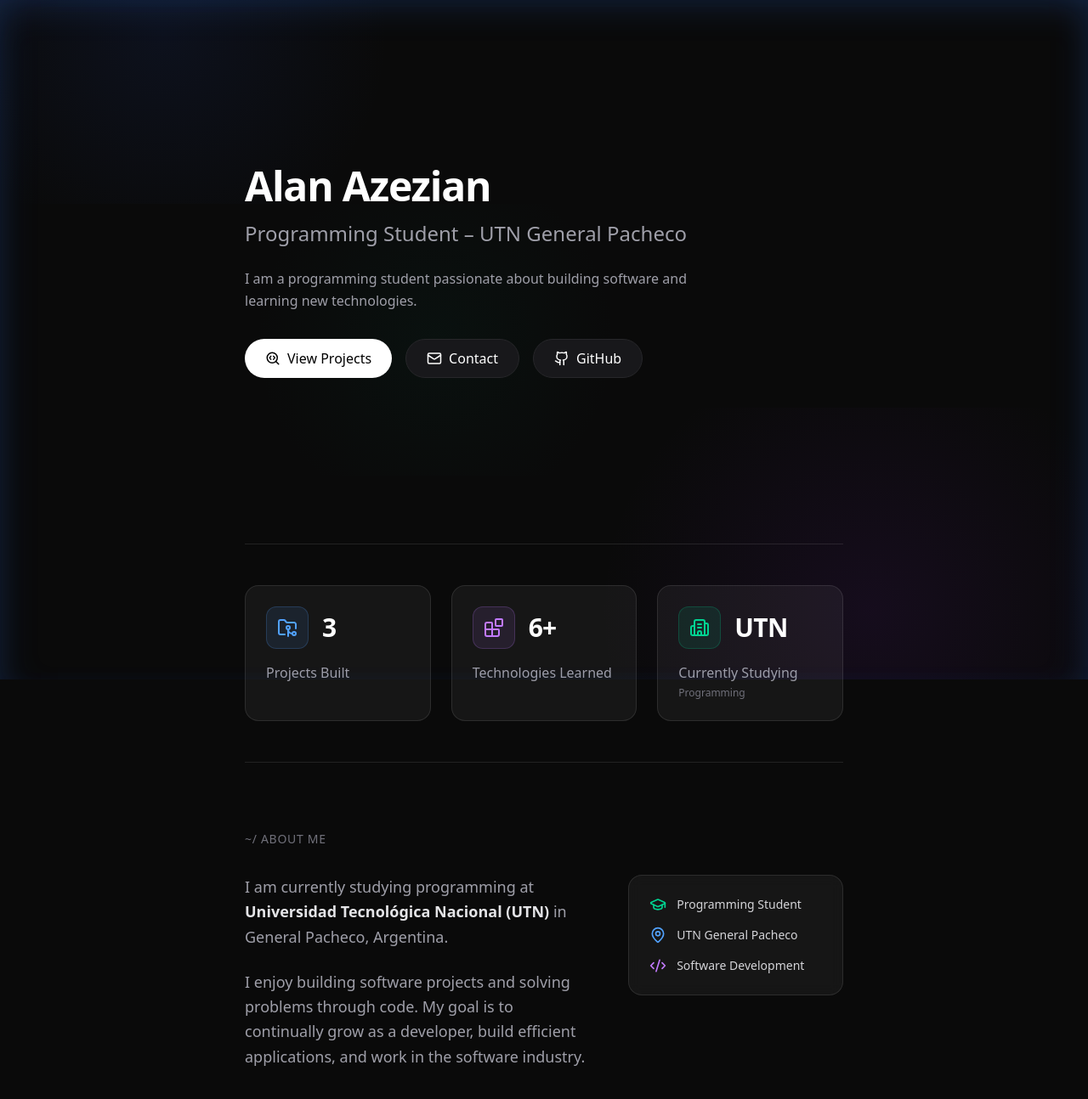
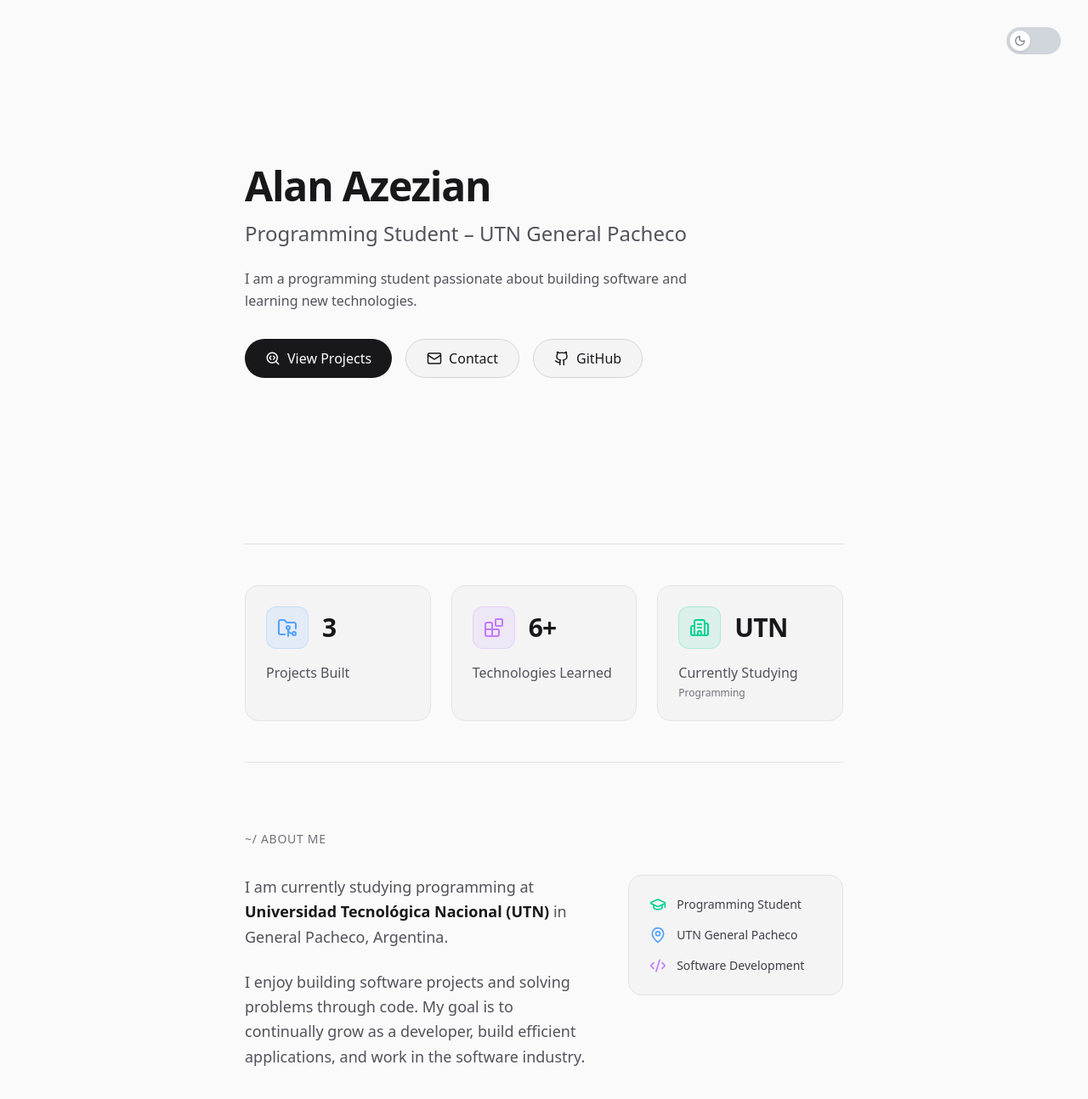
Before and after one commit to AlanAzezian/Portfolio-web, a Next.js app: page / in a window 1280 px wide. Shown: the top 1294 px of the page at 85% size. Built offline with nearby package versions, Linux system fonts and the light colour scheme.

Commit message:
integrar boton dark/light mode

```diff
--- a/src/app/globals.css
+++ b/src/app/globals.css
@@ -1,10 +1,19 @@
 @import "tailwindcss";
+@custom-variant dark (&:where(.dark, .dark *));
 
 @theme {
   --color-background: #0a0a0a;
   --color-foreground: #ededed;
   --font-sans: var(--font-geist-sans);
   --font-mono: var(--font-geist-mono);
+}
+
+@layer base {
+  *, ::before, ::after {
+    transition-property: background-color, border-color, color, fill, stroke;
+    transition-duration: 500ms;
+    transition-timing-function: ease-in-out;
+  }
 }
 
 @layer base {
--- a/src/app/layout.tsx
+++ b/src/app/layout.tsx
@@ -2,6 +2,7 @@ import type { Metadata } from "next";
 import { Geist, Geist_Mono } from "next/font/google";
 import "./globals.css";
 import BackgroundEffects from "@/components/BackgroundEffects";
+import ThemeToggle from "@/components/ThemeToggle";
 
 const geistSans = Geist({
   variable: "--font-geist-sans",
@@ -24,12 +25,30 @@ export default function RootLayout({
   children: React.ReactNode;
 }>) {
   return (
-    <html lang="en" className="dark" suppressHydrationWarning>
+    <html lang="en" suppressHydrationWarning>
+      <head>
+        <script
+          dangerouslySetInnerHTML={{
+            __html: `
+              try {
+                if (localStorage.theme === 'dark' || (!('theme' in localStorage) && window.matchMedia('(prefers-color-scheme: dark)').matches)) {
+                  document.documentElement.classList.add('dark')
+                } else {
+                  document.documentElement.classList.remove('dark')
+                }
+              } catch (_) {}
+            `,
+          }}
+        />
+      </head>
       <body
-        className={`${geistSans.variable} ${geistMono.variable} antialiased bg-[#0a0a0a] text-[#ededed] min-h-screen font-sans`}
+        className={`${geistSans.variable} ${geistMono.variable} antialiased bg-zinc-50 text-zinc-900 dark:bg-[#0a0a0a] dark:text-[#ededed] min-h-screen font-sans`}
       >
         <BackgroundEffects />
-        <div className="glow-overlay" />
+        <div className="glow-overlay opacity-0 dark:opacity-100 transition-opacity duration-500" />
+        <div className="fixed top-6 right-6 sm:top-8 sm:right-8 z-50">
+          <ThemeToggle />
+        </div>
         {children}
       </body>
     </html>
--- a/src/components/About.tsx
+++ b/src/components/About.tsx
@@ -6,7 +6,7 @@ import { Code2, MapPin, GraduationCap } from "lucide-react";
 
 export default function About() {
   return (
-    <section id="about" className="py-20 border-t border-white/10">
+    <section id="about" className="py-20 border-t border-zinc-200 dark:border-white/10">
       <motion.div
         initial={{ opacity: 0, y: 20 }}
         whileInView={{ opacity: 1, y: 0 }}
@@ -18,9 +18,9 @@ export default function About() {
         </h3>
 
         <div className="grid md:grid-cols-5 gap-12 items-start">
-          <div className="md:col-span-3 prose prose-invert max-w-none text-zinc-400 leading-relaxed text-lg space-y-6">
+          <div className="md:col-span-3 prose prose-invert max-w-none text-zinc-600 dark:text-zinc-400 leading-relaxed text-lg space-y-6">
             <p>
-              I am currently studying programming at <strong className="text-zinc-200 font-semibold">Universidad Tecnológica Nacional (UTN)</strong> in General Pacheco, Argentina.
+              I am currently studying programming at <strong className="text-zinc-900 dark:text-zinc-200 font-semibold">Universidad Tecnológica Nacional (UTN)</strong> in General Pacheco, Argentina.
             </p>
             <p>
               I enjoy building software projects and solving problems through code. My goal is to continually grow as a developer, build efficient applications, and work in the software industry.
@@ -33,17 +33,17 @@ export default function About() {
             whileInView={{ opacity: 1, x: 0 }}
             viewport={{ once: true }}
             transition={{ duration: 0.6, delay: 0.2 }}
-            className="md:col-span-2 bg-white/5 border border-white/10 p-6 rounded-2xl flex flex-col gap-4 backdrop-blur-sm"
+            className="md:col-span-2 bg-zinc-100 dark:bg-white/5 border border-zinc-200 dark:border-white/10 p-6 rounded-2xl flex flex-col gap-4 backdrop-blur-sm"
           >
-            <div className="flex items-center gap-3 text-zinc-300">
+            <div className="flex items-center gap-3 text-zinc-700 dark:text-zinc-300">
               <GraduationCap size={20} className="text-emerald-400" />
               <span className="text-sm font-medium">Programming Student</span>
             </div>
-            <div className="flex items-center gap-3 text-zinc-300">
+            <div className="flex items-center gap-3 text-zinc-700 dark:text-zinc-300">
               <MapPin size={20} className="text-blue-400" />
               <span className="text-sm font-medium">UTN General Pacheco</span>
             </div>
-            <div className="flex items-center gap-3 text-zinc-300">
+            <div className="flex items-center gap-3 text-zinc-700 dark:text-zinc-300">
               <Code2 size={20} className="text-purple-400" />
               <span className="text-sm font-medium">Software Development</span>
             </div>
--- a/src/components/BackgroundEffects.tsx
+++ b/src/components/BackgroundEffects.tsx
@@ -12,7 +12,7 @@ export default function BackgroundEffects() {
   if (!mounted) return null;
 
   return (
-    <div className="fixed inset-0 pointer-events-none z-[-1] overflow-hidden bg-[#0a0a0a]">
+    <div className="fixed inset-0 pointer-events-none z-[-1] overflow-hidden opacity-0 dark:opacity-100 transition-opacity duration-500">
       {/*
         Using simple static radial gradients instead of heavy blur filters.
         Browsers render radial-gradients much faster than wide-radius blurs.
--- a/src/components/Hero.tsx
+++ b/src/components/Hero.tsx
@@ -13,20 +13,20 @@ export default function Hero() {
         transition={{ duration: 0.5 }}
         className="max-w-2xl"
       >
-        <h1 className="text-4xl sm:text-5xl font-bold tracking-tight mb-4 text-white">
+        <h1 className="text-4xl sm:text-5xl font-bold tracking-tight mb-4 text-zinc-900 dark:text-white">
           Alan Azezian
         </h1>
-        <h2 className="text-xl sm:text-2xl text-zinc-400 mb-6 font-medium">
+        <h2 className="text-xl sm:text-2xl text-zinc-600 dark:text-zinc-400 mb-6 font-medium">
           Programming Student – UTN General Pacheco
         </h2>
-        <p className="text-zinc-400 mb-8 leading-relaxed max-w-xl">
+        <p className="text-zinc-600 dark:text-zinc-400 mb-8 leading-relaxed max-w-xl">
           I am a programming student passionate about building software and learning new technologies.
         </p>
 
         <div className="flex flex-wrap gap-4">
           <Link
             href="#projects"
-            className="inline-flex items-center justify-center gap-2 bg-white text-black px-6 py-2.5 rounded-full font-medium hover:bg-zinc-200 transition-colors"
+            className="inline-flex items-center justify-center gap-2 bg-zinc-900 dark:bg-white text-white dark:text-black px-6 py-2.5 rounded-full font-medium hover:bg-zinc-800 dark:hover:bg-zinc-200 transition-colors"
           >
             <SearchCode size={18} />
             View Projects
@@ -35,7 +35,7 @@ export default function Hero() {
             href="https://mail.google.com/mail/?view=cm&fs=1&to=agazezian@gmail.com"
             target="_blank"
             rel="noopener noreferrer"
-            className="inline-flex items-center justify-center gap-2 bg-zinc-900 border border-zinc-800 text-white px-6 py-2.5 rounded-full font-medium hover:bg-zinc-800 transition-colors"
+            className="inline-flex items-center justify-center gap-2 bg-zinc-100 dark:bg-zinc-900 border border-zinc-300 dark:border-zinc-800 text-zinc-900 dark:text-white px-6 py-2.5 rounded-full font-medium hover:bg-zinc-200 dark:hover:bg-zinc-800 transition-colors"
           >
             <Mail size={18} />
             Contact
@@ -44,7 +44,7 @@ export default function Hero() {
             href="https://github.com/AlanAzezian"
             target="_blank"
             rel="noopener noreferrer"
-            className="inline-flex items-center justify-center gap-2 bg-zinc-900 border border-zinc-800 text-white px-6 py-2.5 rounded-full font-medium hover:bg-zinc-800 transition-colors"
+            className="inline-flex items-center justify-center gap-2 bg-zinc-100 dark:bg-zinc-900 border border-zinc-300 dark:border-zinc-800 text-zinc-900 dark:text-white px-6 py-2.5 rounded-full font-medium hover:bg-zinc-200 dark:hover:bg-zinc-800 transition-colors"
           >
             <Github size={18} />
             GitHub
--- a/src/components/Skills.tsx
+++ b/src/components/Skills.tsx
@@ -16,7 +16,7 @@ const skills = [
 
 export default function Skills() {
   return (
-    <section id="skills" className="py-20 border-t border-white/10">
+    <section id="skills" className="py-20 border-t border-zinc-200 dark:border-white/10">
       <motion.div
         initial={{ opacity: 0, y: 20 }}
         whileInView={{ opacity: 1, y: 0 }}
@@ -41,7 +41,7 @@ export default function Skills() {
                 type: "spring",
                 stiffness: 100,
               }}
-              className={`flex items-center gap-3 px-6 py-4 bg-zinc-900/50 backdrop-blur-sm border border-white/10 rounded-2xl text-zinc-300 font-medium hover:bg-white/5 transition-all cursor-default select-none shadow-sm`}
+              className={`flex items-center gap-3 px-6 py-4 bg-zinc-100/80 dark:bg-zinc-900/50 backdrop-blur-sm border border-zinc-200 dark:border-white/10 rounded-2xl text-zinc-700 dark:text-zinc-300 font-medium hover:bg-zinc-200 dark:hover:bg-white/5 transition-all cursor-default select-none shadow-sm`}
             >
               <div className={`p-2 rounded-lg ${skill.bg} ${skill.color} ${skill.border} border`}>
                 <skill.icon size={20} />
--- a/src/components/Stats.tsx
+++ b/src/components/Stats.tsx
@@ -33,7 +33,7 @@ export default function Stats() {
   ];
 
   return (
-    <section className="py-12 border-t border-white/10">
+    <section className="py-12 border-t border-zinc-200 dark:border-white/10">
       <div className="grid grid-cols-1 md:grid-cols-3 gap-6">
         {stats.map((stat, index) => (
           <motion.div
@@ -43,17 +43,17 @@ export default function Stats() {
             viewport={{ once: true }}
             whileHover={{ y: -5 }}
             transition={{ duration: 0.4, delay: index * 0.1 }}
-            className="flex flex-col items-center sm:items-start p-6 rounded-2xl bg-white/5 border border-white/10 hover:bg-white/10 transition-colors group"
+            className="flex flex-col items-center sm:items-start p-6 rounded-2xl bg-zinc-100 dark:bg-white/5 border border-zinc-200 dark:border-white/10 hover:bg-zinc-200 dark:hover:bg-white/10 transition-colors group"
           >
             <div className="flex items-center gap-4 mb-4">
               <div className={`p-3 rounded-xl ${stat.bg} ${stat.color} ${stat.border} border group-hover:scale-110 transition-transform`}>
                 <stat.icon size={24} />
               </div>
-              <h3 className="text-3xl font-bold text-white tracking-tight">
+              <h3 className="text-3xl font-bold text-zinc-900 dark:text-white tracking-tight">
                 {stat.value}
               </h3>
             </div>
-            <p className="text-zinc-400 font-medium">
+            <p className="text-zinc-600 dark:text-zinc-400 font-medium">
               {stat.label}
             </p>
             {stat.subtext && (
--- /dev/null
+++ b/src/components/ThemeToggle.tsx
@@ -0,0 +1,66 @@
+"use client";
+
+import { useEffect, useState } from "react";
+import { Moon } from "lucide-react";
+import { motion } from "framer-motion";
+
+export default function ThemeToggle() {
+  const [mounted, setMounted] = useState(false);
+  const [isDark, setIsDark] = useState(true);
+
+  // When mounted on client, now we can show the UI
+  useEffect(() => {
+    setMounted(true);
+    setIsDark(document.documentElement.classList.contains("dark"));
+
+    const observer = new MutationObserver((mutations) => {
+      mutations.forEach((mutation) => {
+        if (mutation.attributeName === "class") {
+          setIsDark(document.documentElement.classList.contains("dark"));
+        }
+      });
+    });
+
+    observer.observe(document.documentElement, { attributes: true });
+    return () => observer.disconnect();
+  }, []);
+
+  const toggleTheme = () => {
+    const root = document.documentElement;
+    if (root.classList.contains("dark")) {
+      root.classList.remove("dark");
+      localStorage.setItem("theme", "light");
+    } else {
+      root.classList.add("dark");
+      localStorage.setItem("theme", "dark");
+    }
+  };
+
+  // Prevent hydration mismatch by rendering a placeholder
+  if (!mounted) {
+    return (
+      <div className="w-16 h-8 rounded-full bg-zinc-200 dark:bg-zinc-800 animate-pulse" />
+    );
+  }
+
+  return (
+    <button
+      onClick={toggleTheme}
+      className={`relative inline-flex h-8 w-16 px-1 items-center rounded-full transition-colors duration-500 focus:outline-none focus-visible:ring-2 focus-visible:ring-offset-2 focus-visible:ring-blue-500 ${
+        isDark ? "bg-[#3b82f6]" : "bg-gray-300"
+      }`}
+      aria-label="Toggle Dark Mode"
+    >
+      <motion.div
+        initial={false}
+        animate={{
+          x: isDark ? 32 : 0,
+        }}
+        transition={{ type: "spring", stiffness: 500, damping: 30 }}
+        className="w-6 h-6 rounded-full bg-white flex items-center justify-center shadow-sm"
+      >
+        <Moon className={`w-3.5 h-3.5 ${isDark ? "text-blue-500" : "text-gray-500"}`} />
+      </motion.div>
+    </button>
+  );
+}
```
Also changed, not shown: src/components/Contact.tsx (+5 -5 lines), src/components/Projects.tsx (+10 -10 lines), src/components/Timeline.tsx (+7 -7 lines).
